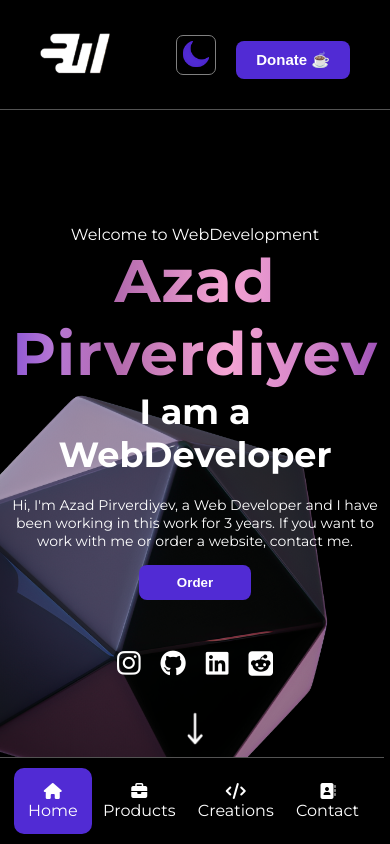
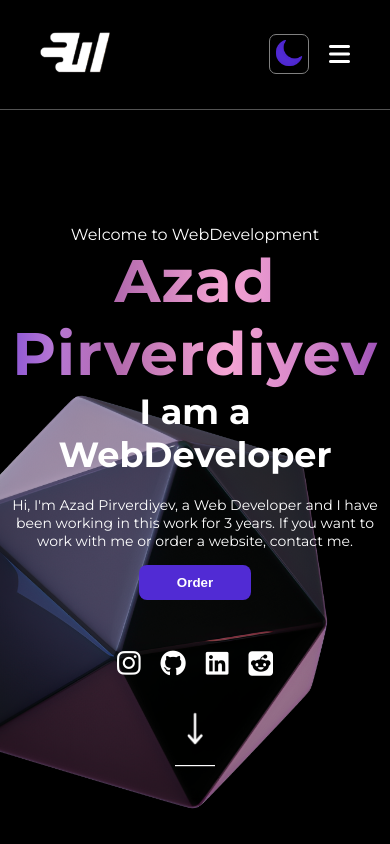
Before and after one commit to WebDevelopment0103/TEST-WEBDEV, a plain HTML site: page index.html in a window 390 px wide. Drawn offline with nearby package versions, Linux system fonts and the light colour scheme.

Commit message:
Add files via upload

```diff
--- a/index.html
+++ b/index.html
@@ -26,23 +26,15 @@
                 </div>
                 <nav class="navbar">
                     <ul class="nav__list">
-                        <li class="nav__item hovered"><a href="#" class="nav__link"><i class="fa-solid fa-house"
-                                    style="color: #ffffff;"></i>
-                                <p>Home</p>
-                            </a></li>
-                        <li class="nav__item"><a href="/sources/products.html" class="nav__link"><i
-                                    class="fa-solid fa-briefcase" style="color: #ffffff;"></i>
-                                <p>Products</p>
-                            </a></li>
-                        <li class="nav__item"><a href="/sources/portfolio.html" class="nav__link"><i
-                                    class="fa-solid fa-code" style="color: #ffffff;"></i>
-                                <p>Creations</p>
-                            </a></li>
-                        <li class="nav__item"><a href="/sources/contact.html" class="nav__link"><i
-                                    class="fa-solid fa-address-book" style="color: #ffffff;"></i>
-                                <p> Contact</p>
-                            </a></li>
+                        <li class="nav__item hovered"><a href="#" class="nav__link"><i class="fa-solid fa-house" style="color: #ffffff;"></i> Home</a></li>
+                        <li class="nav__item"><a href="/sources/products.html" class="nav__link"><i class="fa-solid fa-briefcase" style="color: #ffffff;"></i> Products</a></li>
+                        <li class="nav__item"><a href="/sources/portfolio.html" class="nav__link"><i class="fa-solid fa-code" style="color: #ffffff;"></i> Creations</a></li>
+                        <li class="nav__item"><a href="/sources/contact.html" class="nav__link"><i class="fa-solid fa-address-book" style="color: #ffffff;"></i>  Contact</a></li>
                     </ul>
+                    <div class="buttons__wrapper">
+                        <button class="btn btn-1"><a target="_blank"
+                                href="https://www.buymeacoffee.com/azadpirverdiyev">Donate ☕</a></button><br>
+                    </div>
                 </nav>
             </div>
         </aside>
@@ -71,15 +63,12 @@
                 </nav>
                 <div class="sidebar">
                     <div class="theme-switch-wrapper">
-                        <button class="theme-button">
-                            <a href="#"><img src="/img/dark-mode.png" alt="Switch Theme" class="theme-icon"
-                                    style="width: 30px; height: 30px;"></a>
-                        </button>
-                    </div>
-                    <div class="buttons__wrapper">
-                        <button class="btn btn-1"><a target="_blank"
-                                href="https://www.buymeacoffee.com/azadpirverdiyev">Donate ☕</a></button><br>
-                    </div>
+                            <button class="theme-button">
+                                <a href="#"><img src="/img/dark-mode.png" alt="Switch Theme" class="theme-icon"
+                                        style="width: 30px; height: 30px;"></a>
+                            </button>
+                        </div>
+                    <a class="sidebar__btn" href=""><i class="fa-solid fa-bars"></i></a>
                 </div>
             </div>
         </header>
@@ -96,23 +85,16 @@
                 <button class="btn btn-4 item"><a href="/sources/products.html">Order</a></button>
                 <div class="social-links">
                     <div class="social-instagram">
-                        <a target="_blank" href="https://www.instagram.com/webdevelopmentbaku/"><i
-                                class="fa-brands fa-instagram"
-                                style="color: #ffffff; font-size: 27px; transition: 300ms;"></i></a>
+                        <a target="_blank" href="https://www.instagram.com/webdevelopmentbaku/"><i class="fa-brands fa-instagram" style="color: #ffffff; font-size: 27px; transition: 300ms;"></i></a>
                     </div>
                     <div class="social-github">
-                        <a target="_blank" href="https://github.com/WebDevelopment0103"><i class="fab fa-github"
-                                style="color: #ffffff; font-size: 26px; transition: 300ms;"></i></a>
+                        <a target="_blank" href="https://github.com/WebDevelopment0103"><i class="fab fa-github" style="color: #ffffff; font-size: 26px; transition: 300ms;"></i></a>
                     </div>
                     <div class="social-linkedin ">
-                        <a target="_blank" href="https://www.linkedin.com/in/azad-dev-1822842a7/"><i
-                                class="fa-brands fa-linkedin"
-                                style="color: #ffffff; font-size: 26px; transition: 300ms;"></i></a>
+                        <a target="_blank" href="https://www.linkedin.com/in/azad-dev-1822842a7/"><i class="fa-brands fa-linkedin" style="color: #ffffff; font-size: 26px; transition: 300ms;"></i></a>
                     </div>
                     <div class="social-reddit">
-                        <a target="_blank" href="https://www.reddit.com/user/AdProper300/"><i
-                                class="fa-brands fa-square-reddit"
-                                style="color: #ffffff; font-size: 28px; transition: 300ms;"></i></a>
+                        <a target="_blank" href="https://www.reddit.com/user/AdProper300/"><i class="fa-brands fa-square-reddit" style="color: #ffffff; font-size: 28px; transition: 300ms;"></i></a>
                     </div>
                 </div>
                 <div class="scroll-down-div">
--- a/script/script.js
+++ b/script/script.js
@@ -6,6 +6,16 @@ const submitbutton = document.querySelector('.submit-id');
 const toggleSwitch = document.querySelector('#checkbox');
 
 AOS.init();
+
+sidebarBtn.addEventListener('click', function (event) {
+    event.preventDefault();
+    sidebar.classList.add('active');
+});
+
+closeBtn.addEventListener('click', function (e) {
+    e.preventDefault();
+    sidebar.classList.remove('active');
+});
 
 function updateTheme() {
     var currentTheme = localStorage.getItem('theme');
--- a/style/style.css
+++ b/style/style.css
@@ -64,7 +64,6 @@ html {
 .logo img {
     width: 70px;
 }
-
 .header__main {
     display: flex;
     justify-content: space-between;
@@ -84,7 +83,6 @@ html {
 }
 
 .nav__list .nav__item .nav__link {
-    text-align: center;
     color: var(--white-color);
     font-size: 16px;
     padding: .7rem;
@@ -134,6 +132,12 @@ html {
 
 .sidebar {
     display: none;
+}
+
+.sidebar__btn {
+    color: var(--white-color);
+    font-size: 24px;
+    cursor: pointer;
 }
 
 .side__menu {
@@ -157,6 +161,11 @@ html {
     padding: 15px;
 }
 
+.close__btn {
+    color: var(--white-color);
+    font-size: 24px;
+}
+
 .show-animate {
     display: none;
 }
@@ -298,7 +307,6 @@ html {
 .social-links a i:hover {
     color: var(--button-color) !important;
 }
-
 @keyframes bounce {
     0% {
         transform: translateY(0);
@@ -664,7 +672,7 @@ footer {
 
 .hovered {
     background-color: var(--button-color);
-    padding: 3px 3px;
+    padding: 8px 4px;
     color: var(--white-color);
     border-radius: 10px;
 }
@@ -1608,33 +1616,29 @@ body {
     }
 
     .navbar {
-        display: flex;
-        flex-direction: column;
-        position: absolute;
-        justify-content: space-between;
-        align-items: center;
-        background-color: var(--black-color);
-        width: 98.5%;
-        bottom: -100%;
-        left: 0;
-        padding: 10px;
-        z-index: 998;
-        border-top: solid 1px rgb(83, 83, 83);
+        display: block;
     }
 
     .navbar p {
         color: var(--white-color);
         text-align: center;
-    }
-
-    .nav__list .nav__item a {
-        display: block
+        margin-top: 50dvh;
+    }
+
+    .nav__list {
+        display: block;
+        margin-top: 50px;
+        left: 50%;
+    }
+
+    .nav__item {
+        margin-top: 30px;
     }
 
     .buttons__wrapper {
         display: flex;
         align-items: center;
-        gap: 0  ;
+        padding: 30px 10px;
     }
 
     .section1__wrapper {
```
